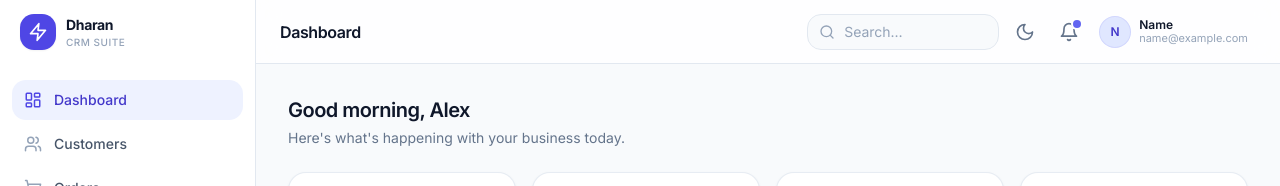
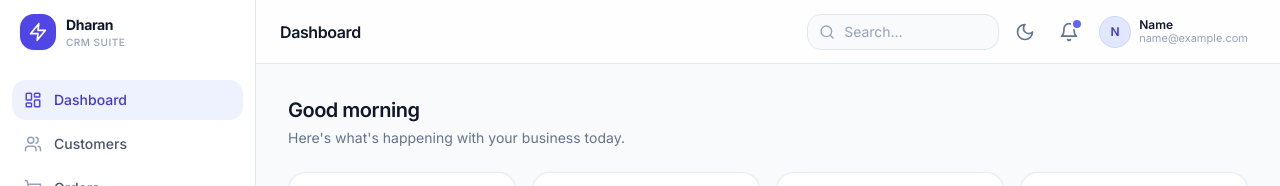
Before and after one commit to gengadharan4656/crm-dashboard-assessment, a React (Vite) app: page /login in a window 1280 px wide. Both pictures are taken after typing "name@example.com", "Sample123" into the empty fields and a click on the button "Sign in". Shown: the top 186 px of the page. Built offline with nearby package versions, Linux system fonts and the light colour scheme.

Commit message:
Updating dashboard page for better user interaction

```diff
--- a/src/pages/Dashboard.tsx
+++ b/src/pages/Dashboard.tsx
@@ -27,7 +27,7 @@ export default function Dashboard() {
   return (
     <div className="space-y-6">
       <div className="flex flex-col gap-1">
-        <h2 className="text-xl font-semibold tracking-tight text-slate-900 dark:text-slate-50">Good morning, Alex</h2>
+        <h2 className="text-xl font-semibold tracking-tight text-slate-900 dark:text-slate-50">Good morning</h2>
         <p className="text-sm text-slate-500 dark:text-slate-400">Here's what's happening with your business today.</p>
       </div>
 
```
